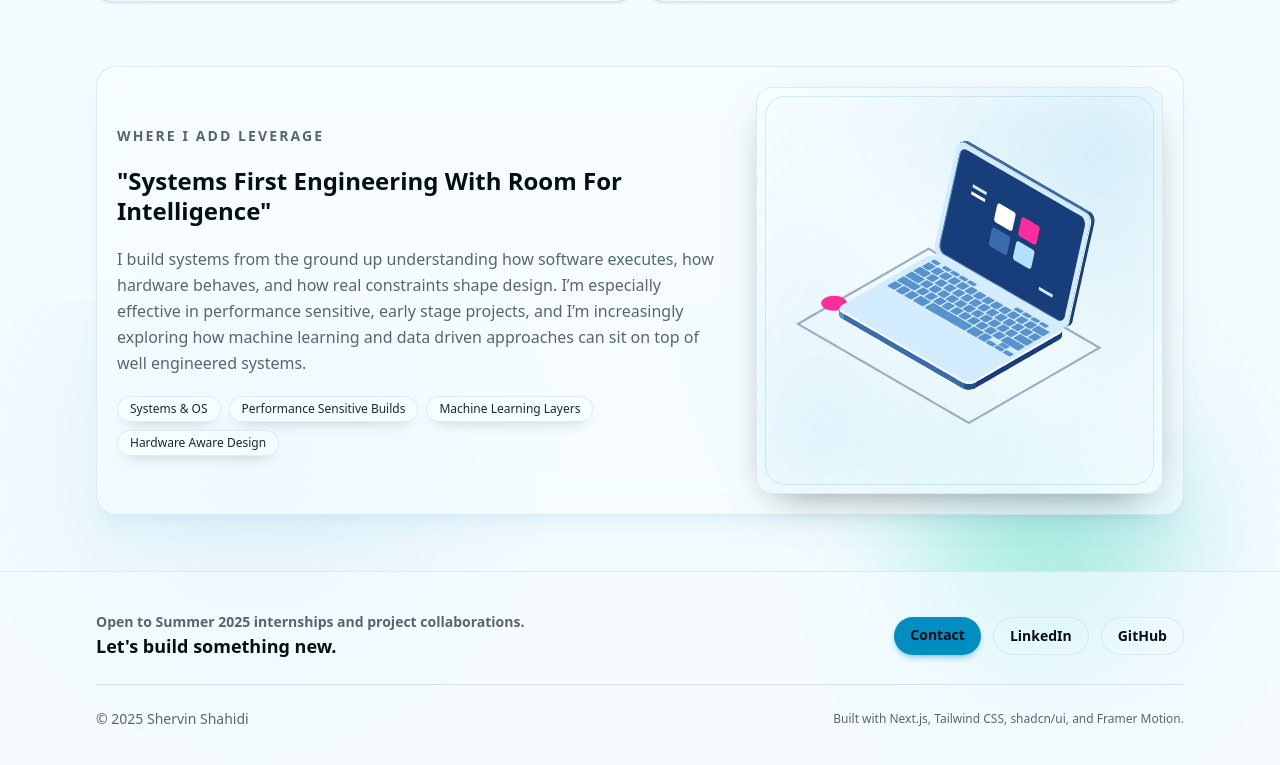
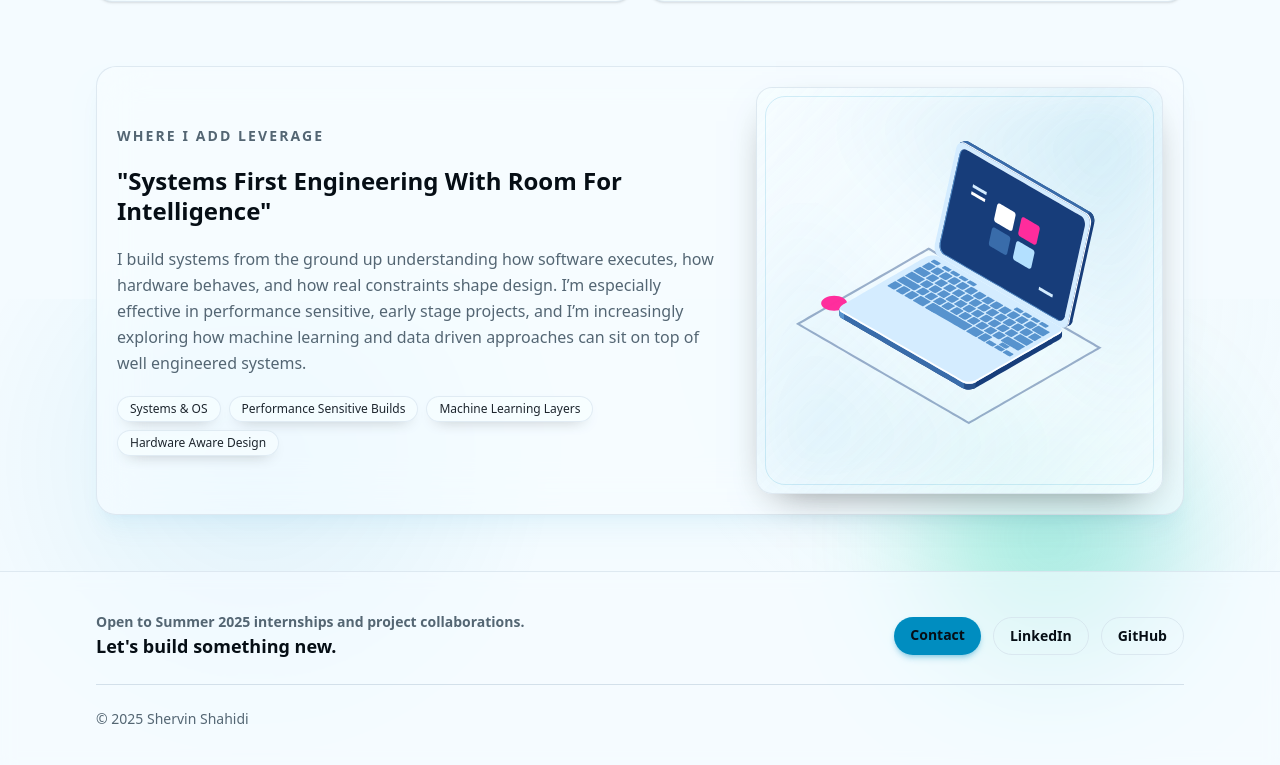
Before and after one commit to Shervinsasl/shervin-portfolio, a Next.js app: page / in a window 1280 px wide. Shown: the part 1301-2066 px from the top of the page. Built offline with nearby package versions, Linux system fonts and the light colour scheme.

Commit message:
cleaned the footer

```diff
--- a/src/components/site-footer.tsx
+++ b/src/components/site-footer.tsx
@@ -43,9 +43,6 @@ export function SiteFooter() {
         <Separator />
         <div className="flex flex-col gap-2 text-sm text-muted-foreground sm:flex-row sm:items-center sm:justify-between">
           <span>© {new Date().getFullYear()} Shervin Shahidi</span>
-          <span className="text-xs">
-            Built with Next.js, Tailwind CSS, shadcn/ui, and Framer Motion.
-          </span>
         </div>
       </div>
     </footer>
```
